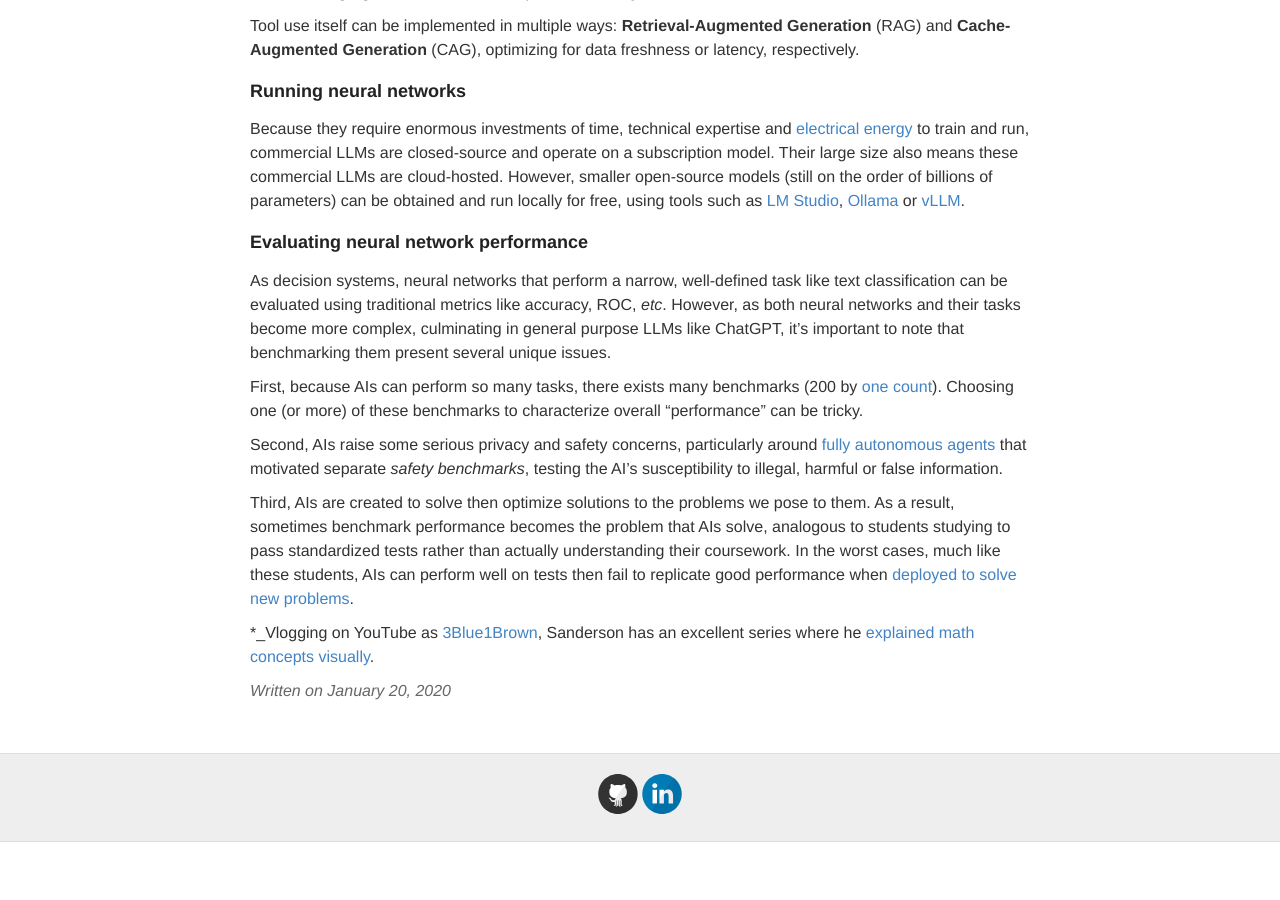
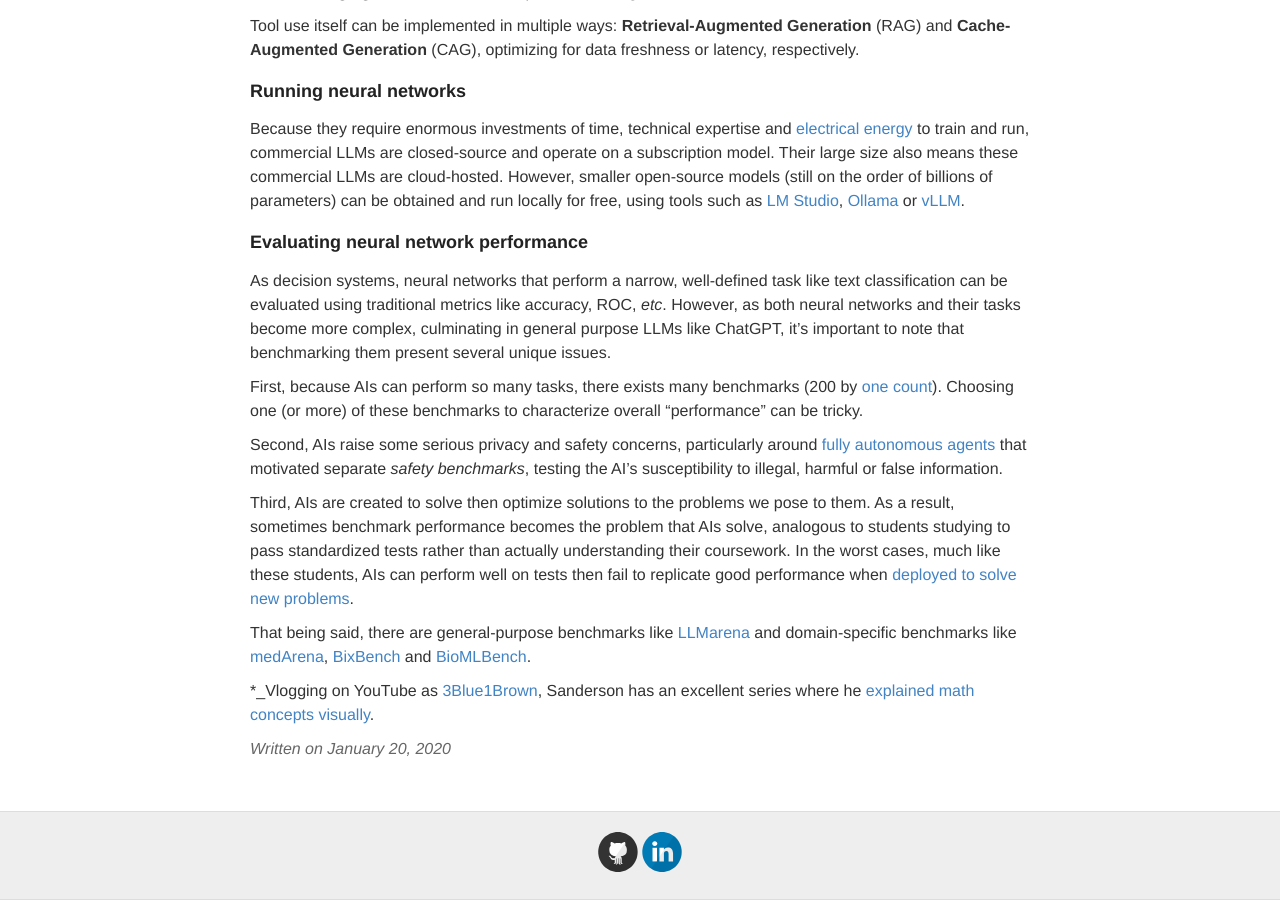
Before and after one commit to ptvan/ptvan.github.io, a Jekyll site: the page built from _posts/2020-01-20-neural-networks.md, in a window 1280 px wide and 900 px high, scrolled down 1127 px. Built offline with Jekyll 4.4.1, drawn with Linux system fonts in a browser that asks for light colours; before the commit the page ends 1969 px from its top, so only the background shows below that.

Commit message:
added benchmarks to neural networks post

```diff
--- a/_posts/2020-01-20-neural-networks.md
+++ b/_posts/2020-01-20-neural-networks.md
@@ -41,5 +41,6 @@
 
 Third, AIs are created to solve then optimize solutions to the problems we pose to them. As a result, sometimes benchmark performance becomes the problem that AIs solve, analogous to students studying to pass standardized tests rather than actually understanding their coursework. In the worst cases, much like these students, AIs can perform well on tests then fail to replicate good performance when [deployed to solve new problems](https://www.youtube.com/watch?v=d5EltXhbcfA).
 
+That being said, there are general-purpose benchmarks like [LLMarena](https://llmarena.ai) and domain-specific benchmarks like [medArena](https://medarena.ai), [BixBench](https://github.com/Future-House/BixBench) and [BioMLBench](https://github.com/science-machine/biomlbench).
 
 *_Vlogging on YouTube as [3Blue1Brown](https://en.wikipedia.org/wiki/3Blue1Brown), Sanderson has an excellent series where he [explained math concepts visually](https://www.youtube.com/channel/UCYO_jab_esuFRV4b17AJtAw).
```
